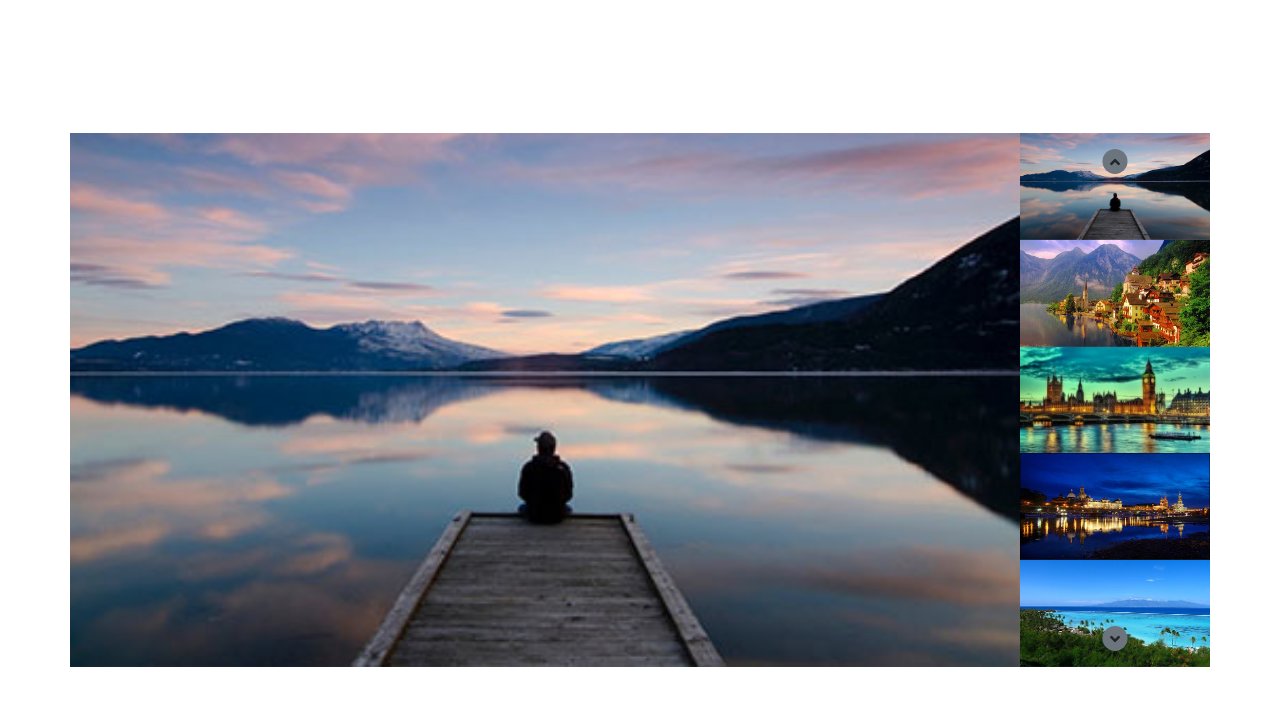
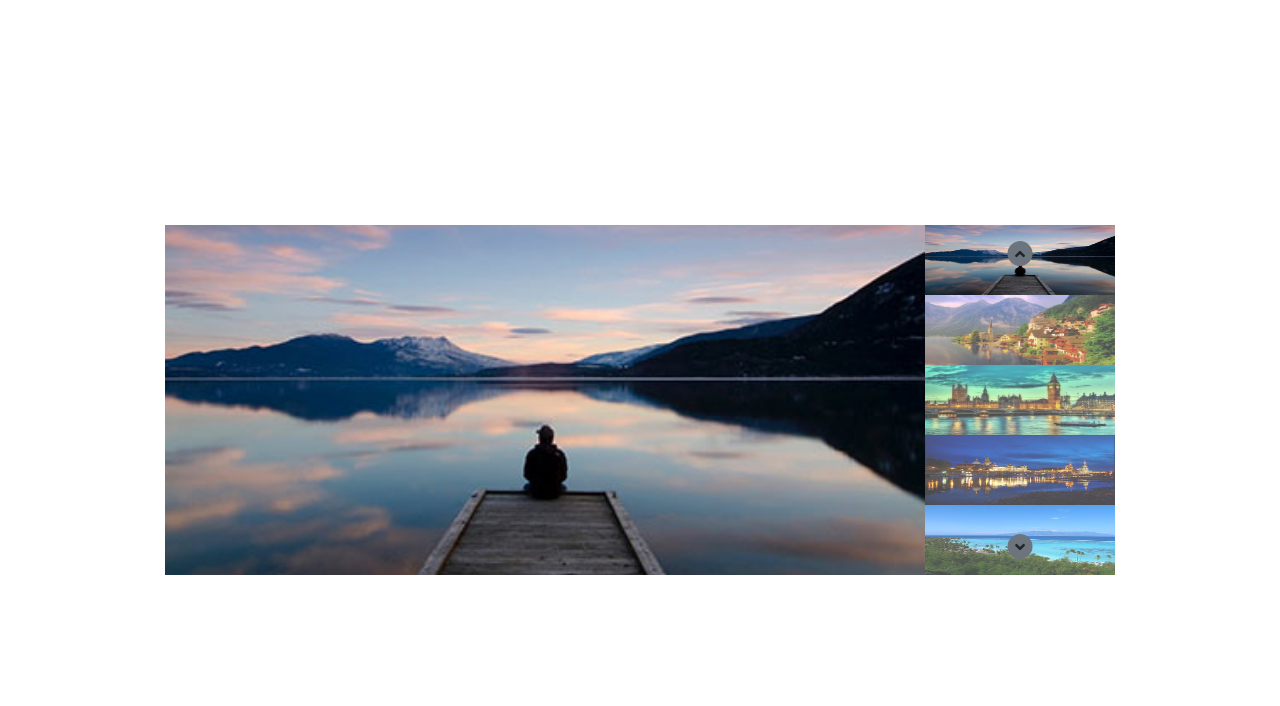
Before and after one commit to Alessio1921/js-array-carousel, a plain HTML site: page index.html in a window 1280 px wide. Drawn offline with nearby package versions, Linux system fonts and the light colour scheme.

Commit message:
adding opacity to the bookmark

```diff
--- a/css/style.css
+++ b/css/style.css
@@ -6,13 +6,23 @@ main{
   top: 50%;
   transform: translate(-50%, -50%);
 }
-.my-container .col-10 img{
+.my-container .col-8 img{
   object-fit: cover;
   width: 100%;
+  height: 350px;
 }
 .my-container .col-2 img{
-  height: calc(100% / 5);
   width: 100%;
+  height: 100%;
+}
+.opacity{
+  opacity: 70%;
+}
+.container-card{
+  height: calc(350px / 5);
+}
+.col-8, .col-2{
+  height: 350px;
 }
 .up{
   top:1rem;
--- a/index.html
+++ b/index.html
@@ -13,16 +13,27 @@
     <main class="position-relative">
       <div class="container my-container position-absolute">
         <div class="row overflow-hidden">
-          <div class="col-10 p-0 bg-primary">
+          <div class="offset-1 col-8 p-0 bg-primary">
             <!-- <img src="img/01.jpg" alt=""> -->
 
           </div>
           <div class="col-2 p-0 position-relative">
-            <img src="img/01.jpg"  alt="">
-            <img src="img/02.jpg"  alt="">
-            <img src="img/03.jpg"  alt="">
-            <img src="img/04.jpg"  alt="">
-            <img src="img/05.jpg"  alt="">
+            <!-- <div class="container-card">
+              <img src="img/01.jpg"  alt="svezia img">
+            </div>
+            <div class="container-card">
+              <img src="img/02.jpg"  alt="Svizzera img">
+            </div>
+            <div class="container-card">
+              <img src="img/03.jpg"  alt="Gran Bretagna img">
+            </div>
+            <div class="container-card">
+              <img src="img/04.jpg"  alt="Germania img">
+            </div>
+            <div class="container-card">
+              <img src="img/05.jpg"  alt="Paradise img">
+            </div>         -->
+            <div class="container-bookmark"></div>
             <div class="form-arrow up position-absolute bg-secondary d-flex justify-content-center align-items-center">
               <i class="fas fa-angle-up"></i>
             </div>
@@ -30,6 +41,7 @@
               <i class="fas fa-angle-down"></i>
             </div>
           </div>
+          <div class="offset-1"></div>
         </div>
       </div>
     </main>
--- a/js/script.js
+++ b/js/script.js
@@ -31,28 +31,50 @@ for (let i = 0; i < items.length; i++) {
   </div>`
 }
 // I take the wrapper of the img
-let wrapper=document.querySelector(".col-10");
+let wrapper=document.querySelector(".col-8");
 // I put the images in the wrapper
 wrapper.innerHTML += carouselContent;
+// i take the img container
+const carouselItems=document.getElementsByClassName("my-cards");
+// I remove the class d-none from the first image
+carouselItems[0].classList.remove("d-none");
+console.log(carouselItems);
+// I create the bookmark variable
+let bookmark="";
+// loop to insert images into array
+for(let i=0; i < items.length; i++){
+  bookmark+=`
+    <div class="container-card opacity">
+      <img src="${items[i]}"  alt="${title[i]} img">
+    </div>
+  `
+}
+// I take the wrapper of the img bookmark
+let wrapperBookmark=document.querySelector(".container-bookmark");
+wrapperBookmark.innerHTML+=bookmark;
+// i take the container of single item
+const bookmarkItem=document.getElementsByClassName("container-card");
+// I remove the class opacity from the first image
+bookmarkItem[0].classList.remove("opacity")
 // i take the button
 const btnUp=document.querySelector(".up");
 const btnDown=document.querySelector(".down");
-// i take the img container
-const carouselItems=document.getElementsByClassName("my-cards")
-// I remove the class d-none from the first image
-carouselItems[0].classList.remove("d-none");
-console.log(carouselItems);
 
 let indexImg=0;
 btnDown.addEventListener('click', function () {
   carouselItems[indexImg].classList.add("d-none");
+  bookmarkItem[indexImg].classList.add('opacity');
   indexImg++;
+  carouselItems[indexImg].classList.remove("d-none");
+  bookmarkItem[indexImg].classList.remove('opacity');
+
+
+})
+btnUp.addEventListener('click', function () {
+  bookmarkItem[indexImg].classList.add('opacity');
+  carouselItems[indexImg].classList.add("d-none");
+  indexImg--;
+  bookmarkItem[indexImg].classList.remove('opacity');
   carouselItems[indexImg].classList.remove("d-none");
 
 })
-btnUp.addEventListener('click', function () {
-  carouselItems[indexImg].classList.add("d-none");
-  indexImg--;
-  carouselItems[indexImg].classList.remove("d-none");
-
-})
```
